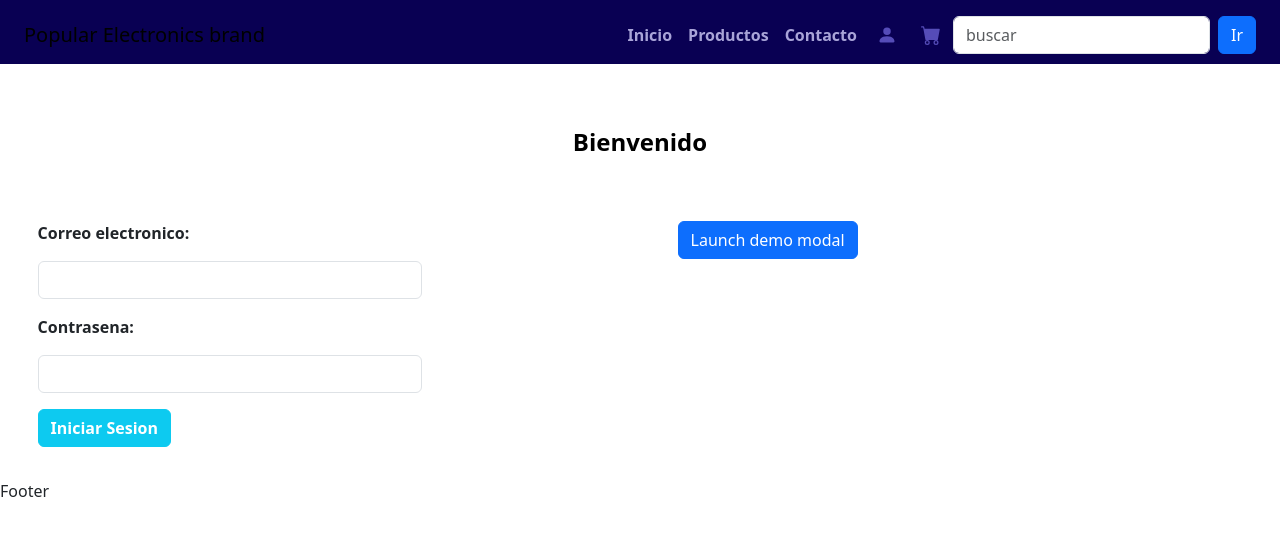
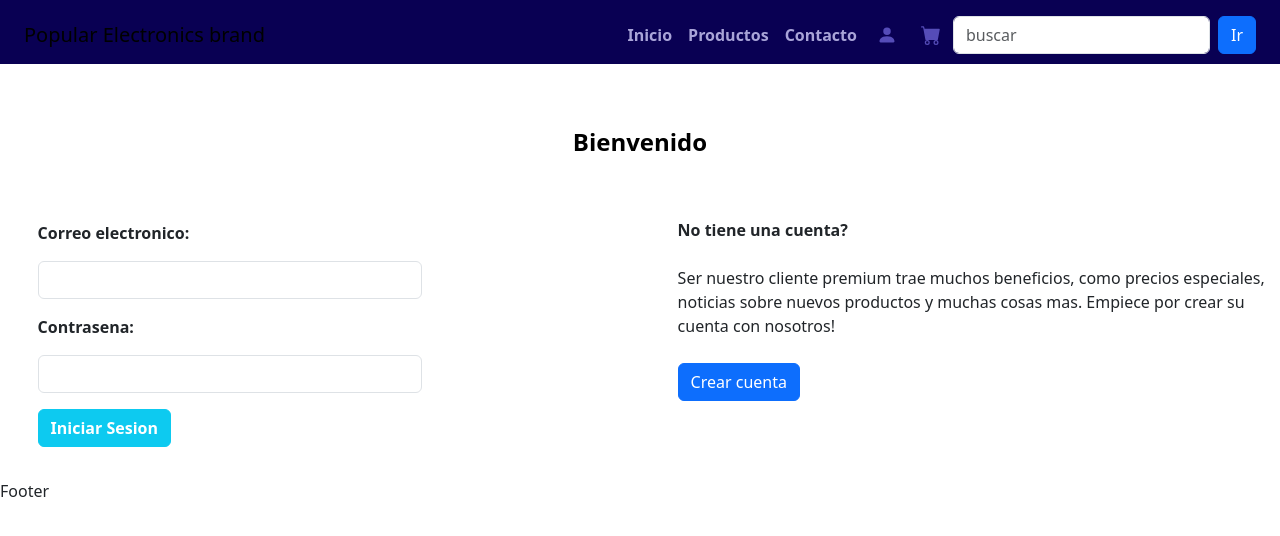
Before and after one commit to Dhokoh/web-app_popular_electronics, a React (Create React App) app: page /login in a window 1280 px wide. Shown: the top 536 px of the page. Built offline with nearby package versions, Linux system fonts and the light colour scheme.

Commit message:
modal inner content markers layed out

```diff
--- a/src/App.css
+++ b/src/App.css
@@ -150,6 +150,14 @@
   font-weight: bold !important;
 }
 
+.loginpage-p{
+  margin-bottom: 2vw;
+}
+
+.modal-text{
+  color: #242424
+}
+
 /*Other CSS*/
 .page-separator{
   background-color: #c2c1c1;
--- a/src/pages/Login.js
+++ b/src/pages/Login.js
@@ -18,23 +18,26 @@ function Login(){
                     </form>
                 </div>
                 <div className='col login-left-panel'>
+                    <h6 className='font-weight-bold loginpage-p'>No tiene una cuenta?</h6>
+                    <p className='font-weight-normal loginpage-p'>Ser nuestro cliente premium trae muchos beneficios,
+                    como precios especiales, noticias sobre nuevos productos y muchas cosas mas. Empiece por crear su cuenta con nosotros!</p>
 
-                    <button type="button" class="btn btn-primary" data-toggle="modal" data-target="#exampleModal">
-                        Launch demo modal
+                    <button type="button" class="btn btn-primary" data-toggle="modal" data-target="#create-account-client">
+                        Crear cuenta
                     </button>
 
 
-                    <div class="modal fade" id="exampleModal" tabindex="-1" role="dialog" aria-labelledby="exampleModalLabel" aria-hidden="true">
+                    <div class="modal fade" id="create-account-client" tabindex="-1" role="dialog" aria-labelledby="create-account-modal" aria-hidden="true">
                         <div class="modal-dialog" role="document">
                             <div class="modal-content">
                                 <div class="modal-header">
-                                    <h5 class="modal-title" id="exampleModalLabel">Modal title</h5>
+                                    <h5 class="modal-title modal-text" id="exampleModalLabel">Bienvenido a la familia Popular Electronics</h5>
                                     <button type="button" class="close" data-dismiss="modal" aria-label="Close">
                                         <span aria-hidden="true">&times;</span>
                                     </button>
                                 </div>
                                 <div class="modal-body">
-                                    ...
+                                    A form will go here!
                                 </div>
                                 <div class="modal-footer">
                                     <button type="button" class="btn btn-secondary" data-dismiss="modal">Close</button>
```
